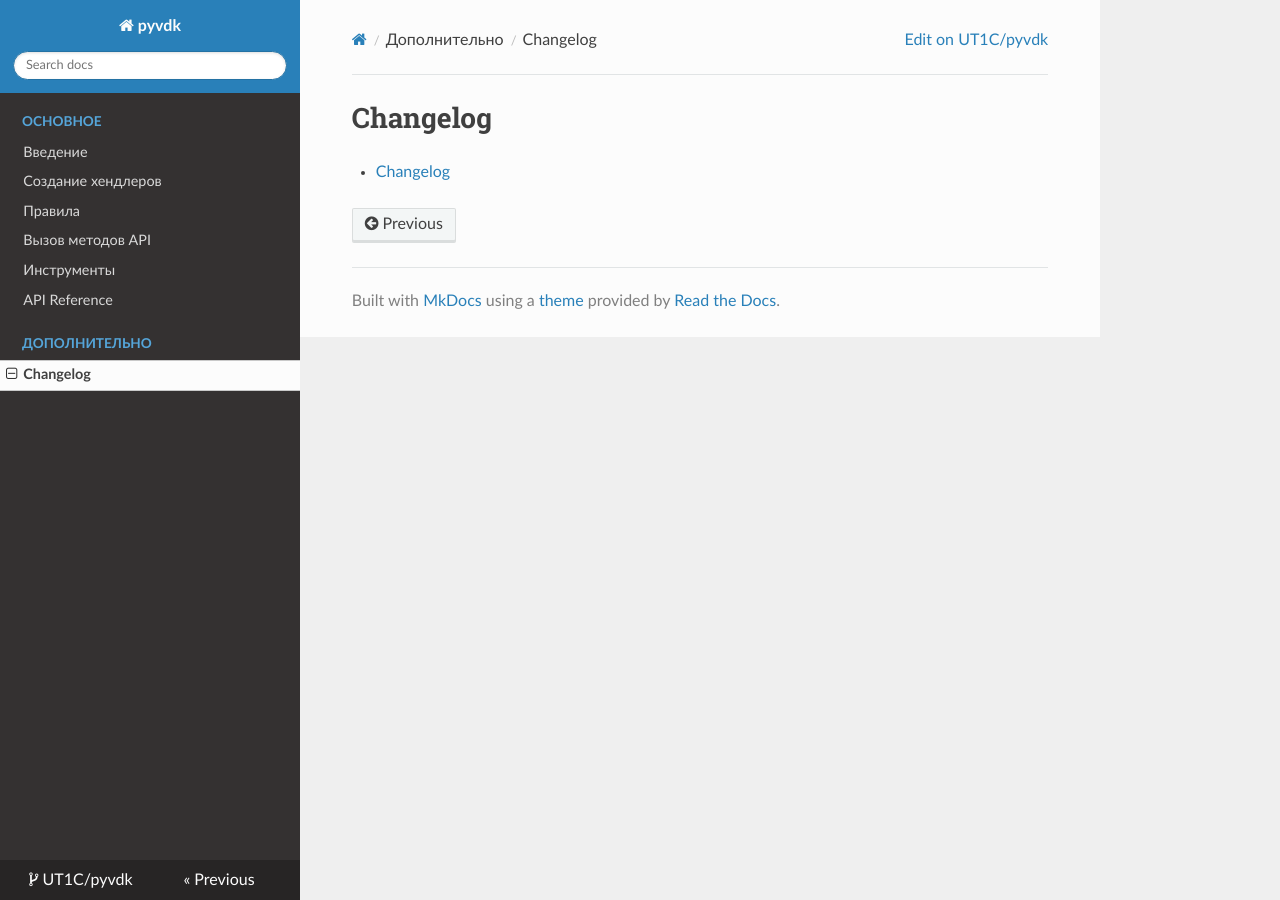
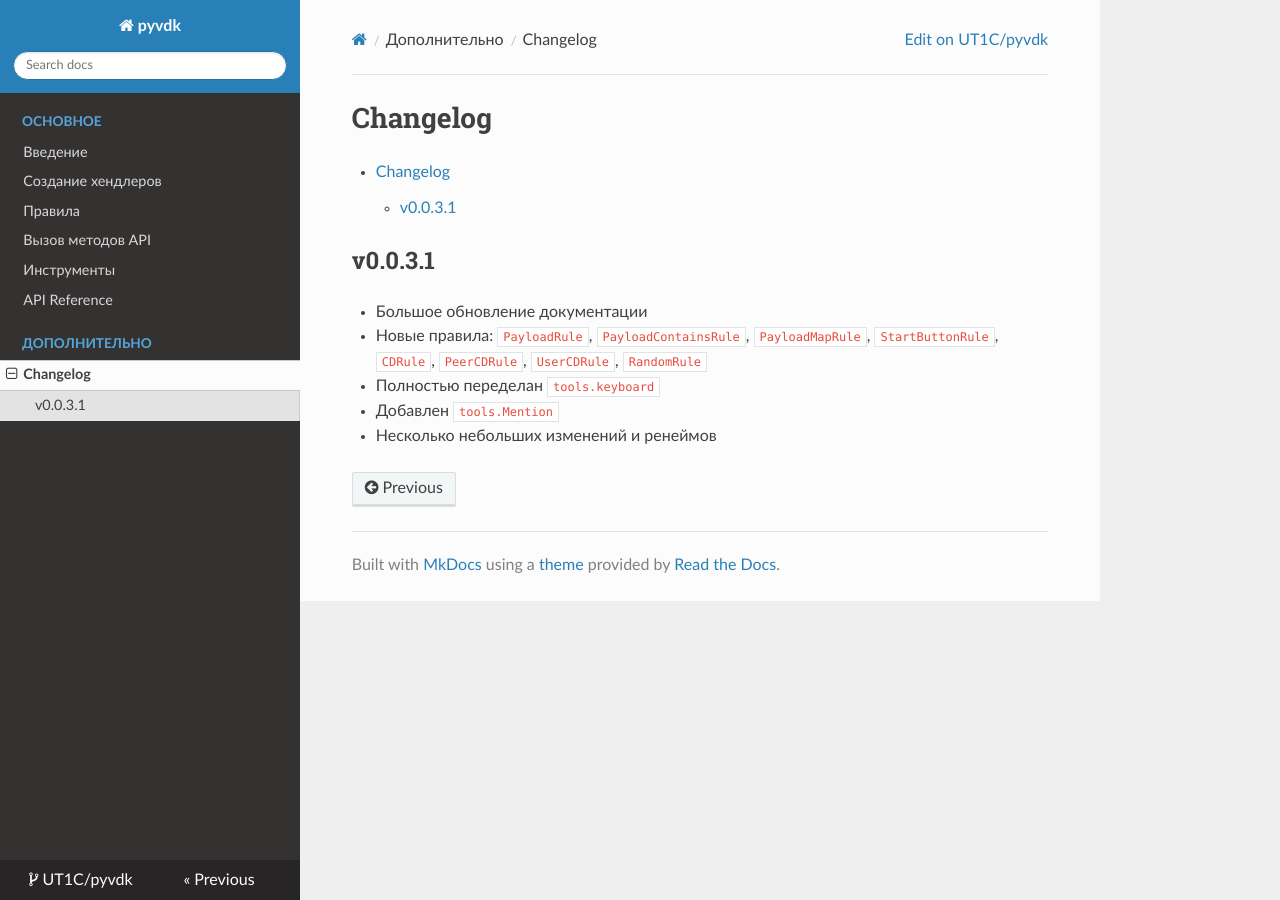
Before and after one commit to UT1C/pyvdk, an MkDocs documentation site: the page built from docs/additional/changelog.md, in a window 1280 px wide. Built offline with MkDocs 1.6.1, drawn with Linux system fonts in a browser that asks for light colours; nearby versions of some CDN libraries.

Commit message:
squash merge dev -> doc-dev

```diff
--- a/docs/additional/changelog.md
+++ b/docs/additional/changelog.md
@@ -1,3 +1,10 @@
 # Changelog
 
 [TOC]
+
+## v0.0.3.1 { #v0-0-3-1 }
+- Большое обновление документации
+- Новые правила: `PayloadRule`, `PayloadContainsRule`, `PayloadMapRule`, `StartButtonRule`, `CDRule`, `PeerCDRule`, `UserCDRule`, `RandomRule`
+- Полностью переделан `tools.keyboard`
+- Добавлен `tools.Mention`
+- Несколько небольших изменений и ренеймов
--- a/pyproject.toml
+++ b/pyproject.toml
@@ -1,6 +1,6 @@
 [tool.poetry]
 name = "pyvdk"
-version = "0.0.3"
+version = "0.0.3.1"
 description = "VK toolkit"
 authors = ["lightmanLP <liteman1000@gmail.com>", "mikk357 <mikk357@yandex.ru>"]
 license = "MIT License"
```
Also changed, not shown: docs/api_reference.md (+0 -1 lines), docs/index.md (+1 -0 lines).
